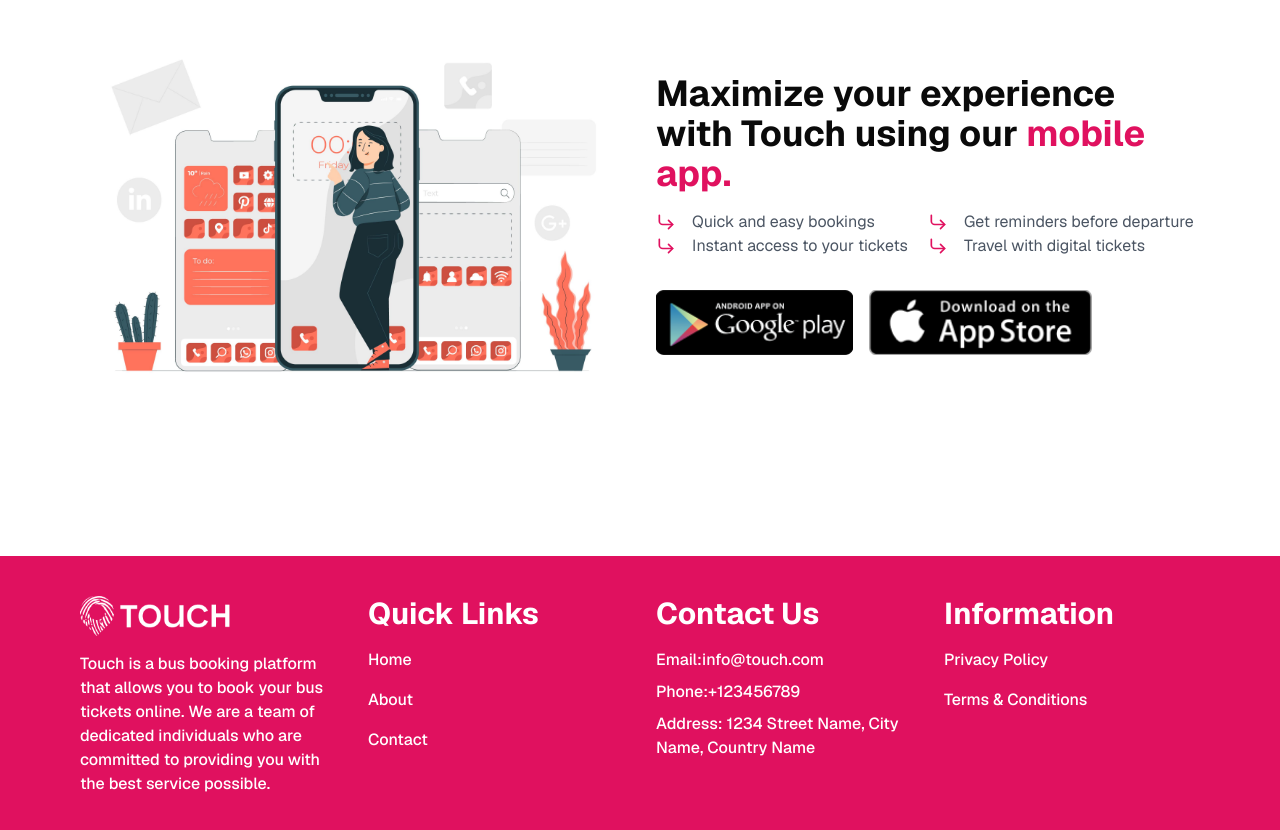
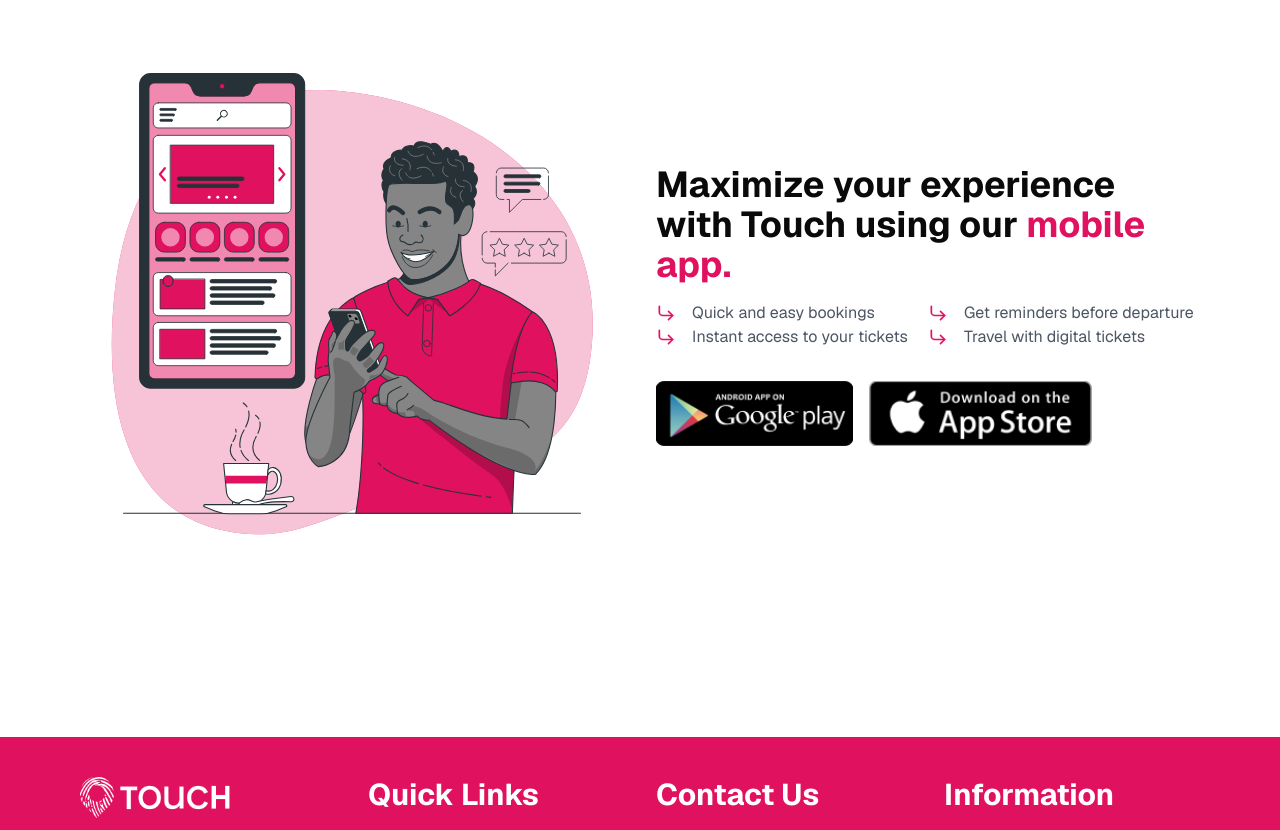
Before and after one commit to Mr-Rafiqul-Islam/ticketing-site, a Next.js app: page / in a window 1280 px wide. Shown: the part 1343-2173 px from the top of the page. Built offline with nearby package versions, Linux system fonts and the light colour scheme.

Commit message:
get app photo change

```diff
--- a/components/GetApp.tsx
+++ b/components/GetApp.tsx
@@ -9,7 +9,7 @@
       <div className="container">
         <div className="grid md:grid-cols-2 grid-cols-1 gap-8 items-center">
           <div className="about-img">
-            <Image src="/app-photo.jpg" alt="About" className="!aspect-auto mx-auto md:mx-0" width="500" height="500" style={{ width: "auto", height: "auto" }}/>
+            <Image src="/app-photo-1.svg" alt="About" className="!aspect-auto mx-auto md:mx-0" width="500" height="500" style={{ width: "auto", height: "auto" }}/>
           </div>
           <div className="about-content">
             <h2 className="font-bold max-w-[600px] md:leading-[50px] text-3xl lg:text-4xl text-center md:text-start">
```
Also changed, not shown: public/app-photo-1.svg (added), public/app-photo.svg (added).
